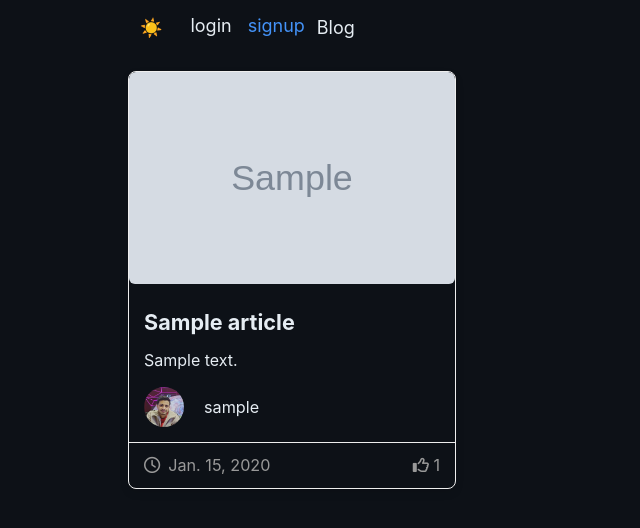
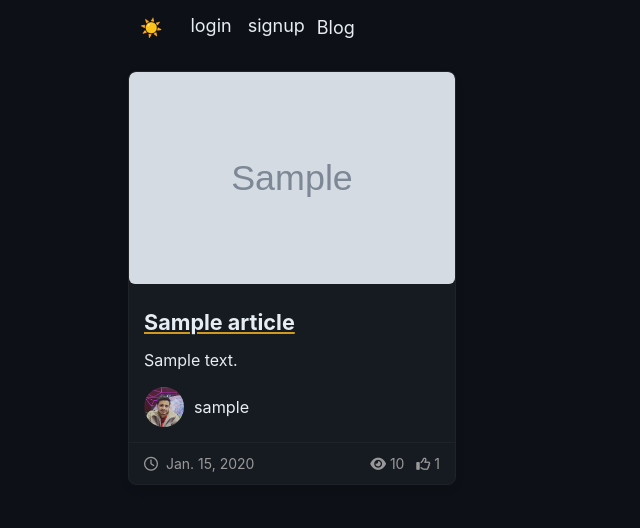
Before and after one commit to Eh3anLo/django-uni-blog, a Django app: page / in a window 1280 px wide. Shown: the top 528 px of the page, without its empty margins (0-640 px from the left). Run offline with Django 5.2, Linux system fonts and the light colour scheme; tables that the repository leaves empty hold one stand-in row (values such as "Sample post"); grey boxes marked "Sample" are stand-in pictures; some libraries are stand-ins or nearby versions.

Commit message:
Complete article Listview page , css :)

```diff
--- a/articles/templates/articles/article_list.html
+++ b/articles/templates/articles/article_list.html
@@ -4,14 +4,14 @@
 <style>
     .card {
         box-shadow: 0 4px 8px rgba(0, 0, 0, 0.1);
-        transition: transform 0.2s;
+        transition: all 0.2s;
         border-radius: 8px;
         overflow: hidden;
-        border: 1px solid #eee;
-        box-shadow: 0 4px 8px rgba(0, 0, 0, 0.1);
+        border: 1px solid var(--contrast);
+        background-color : var(--bg-muted)
     }
-    .card:hover {
-        transform: scale(1.05);
+    .card:hover{
+        background-color : var(--bg-default)
     }
     .card img {
         width: 100%;
@@ -23,6 +23,7 @@
     .card-title {
         font-size: 1.2em;
         margin: 0 0 10px 0;
+        text-decoration-color : var(--attention)
     }
     .card-text {
         margin: 0 0 15px 0;
@@ -31,8 +32,7 @@
         display: flex;
         justify-content: space-between;
         align-items: center;
-        font-size: 0.9em;
-        border-top: 1px solid #eee;
+        border-top: 1px solid var(--contrast);
         padding: 10px 15px;
         color : #999;
     }
@@ -53,7 +53,7 @@
         width: 40px;
         height: 40px;
         border-radius: 50%;
-        margin : 0px 20px 0px 0px !important;
+        margin : 0px 10px 0px 0px !important;
     }
     .author-name {
         font-size: 0.9em;
@@ -73,22 +73,25 @@
         <!-- Add more articles here -->
          {% for article in articles %}
          <div class="card">
-                 <a href="{{ article.get_absolute_url }}">
-                </a>
              <img src={{ article.img.url }} alt="Article Image">
              <div class="card-content">
-                     <div class="card-title bold">{{ article.title }}</div>
+                     <a href="{{ article.get_absolute_url }}">
+                         <div class="card-title bold underline ">{{ article.title }}</div>
                         <div class="card-text normal">
                             {{ article.description|truncatewords:10}}
                         </div>
+                    </a>
                      <div class="author">
                          <img src="media/uploads/images/2024/06/h4jlbdRpbcQ.jpg" alt="Author Image">
                          <div class="author-name">{{ article.author.username}}</div>
                      </div>
                  </div>
-                 <div class="card-footer">
-                     <span><i class="fa-regular fa-clock mr-.5"></i>{{ article.date_created.date}}</span>
+                 <div class="card-footer small">
+                     <span class=""><i class="fa-regular fa-clock mr-.5"></i>{{ article.date_created.date}}</span>
+                     <span>
+                         <span class="views mr-.5"><i class="fa-solid fa-eye"></i> {{ article.views}}</span>
                          <span class="upvotes"><i class="fa-regular fa-thumbs-up"></i> {{ article.upvote}}</span>
+                    </span>
                  </div>
              </div>
          {% endfor %}
--- a/articles/urls.py
+++ b/articles/urls.py
@@ -3,5 +3,4 @@ from . import views
 urlpatterns = [
     path('<int:id>/<slug:slug>' , views.article_detail_view , name='article_detail'),
     # path('<uuid:id>/<slug:slug>' , views.article_detail_view_by_id , name='detial_view_id')
-    path('' , views.ArticlesListView.as_view() , name='articles_list'),
 ]
--- a/static/css/custom.css
+++ b/static/css/custom.css
@@ -16,9 +16,12 @@ li {
 }
 a{
     text-decoration: none;
-    text-decoration-color: inherit;
-
+    color: var(--default) !important;
 }
 a:hover{
     text-decoration: none !important;
 }
+
+@media (prefers-color-scheme: dark) {
+
+}
--- a/templates/_base.html
+++ b/templates/_base.html
@@ -37,7 +37,7 @@
               <a href="{% url 'signup' %}" class='mt-.75 accent ml-1'>signup</a>
           {% endif %}
           <li>
-            <a href="{% url 'articles_list'%}">Blog</a>
+            <a href="{% url 'home'%}">Blog</a>
           </li>
         </menu>
       </nav>
```
Lines whose indentation alone changed are shown as unchanged.
